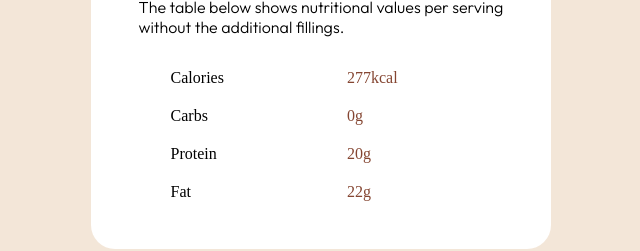
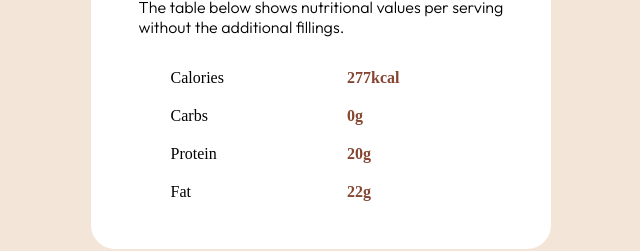
Before and after one commit to erickbarrosr/recipe-page, a plain HTML site: page index.html in a window 1280 px wide. Shown: the part 1610-1861 px from the top of the page, 319-959 px from the left. Drawn offline with Linux system fonts and the light colour scheme.

Commit message:
feat(index.html): Adicionar font-weight nas colunas de quantidade

```diff
--- a/index.html
+++ b/index.html
@@ -58,13 +58,13 @@
       <p>The table below shows nutritional values per serving without the additional fillings.</p>
       <div class="grid-container">
         <div class="item">Calories</div>
-        <div class="item" style="color: hsl(14, 45%, 36%);">277kcal</div>
+        <div class="item" style="color: hsl(14, 45%, 36%); font-weight: bold;">277kcal</div>
         <div class="item">Carbs</div>
-        <div class="item" style="color: hsl(14, 45%, 36%);">0g</div>
+        <div class="item" style="color: hsl(14, 45%, 36%); font-weight: bold;">0g</div>
         <div class="item">Protein</div>
-        <div class="item" style="color: hsl(14, 45%, 36%);">20g</div>
+        <div class="item" style="color: hsl(14, 45%, 36%); font-weight: bold;">20g</div>
         <div class="item">Fat</div>
-        <div class="item" style="color: hsl(14, 45%, 36%);">22g</div>
+        <div class="item" style="color: hsl(14, 45%, 36%); font-weight: bold;">22g</div>
       </div>
     </section>
   </main>
```
